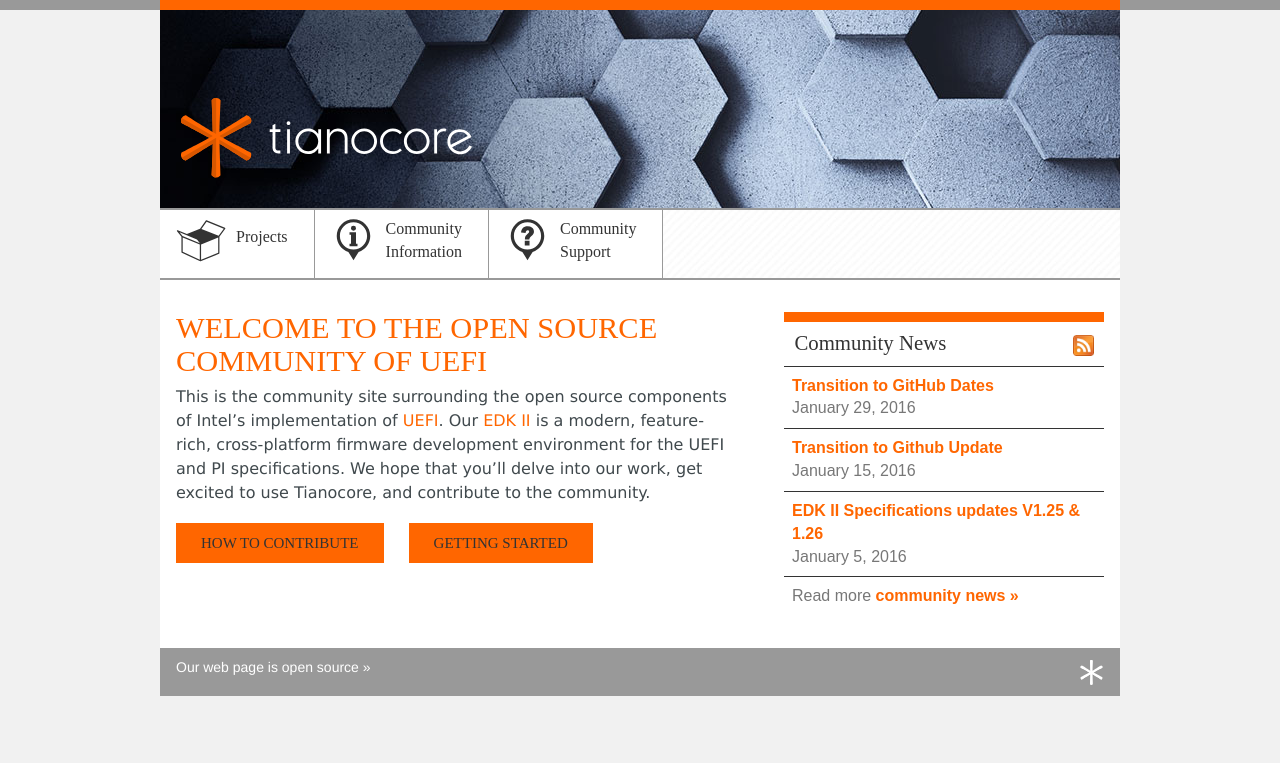
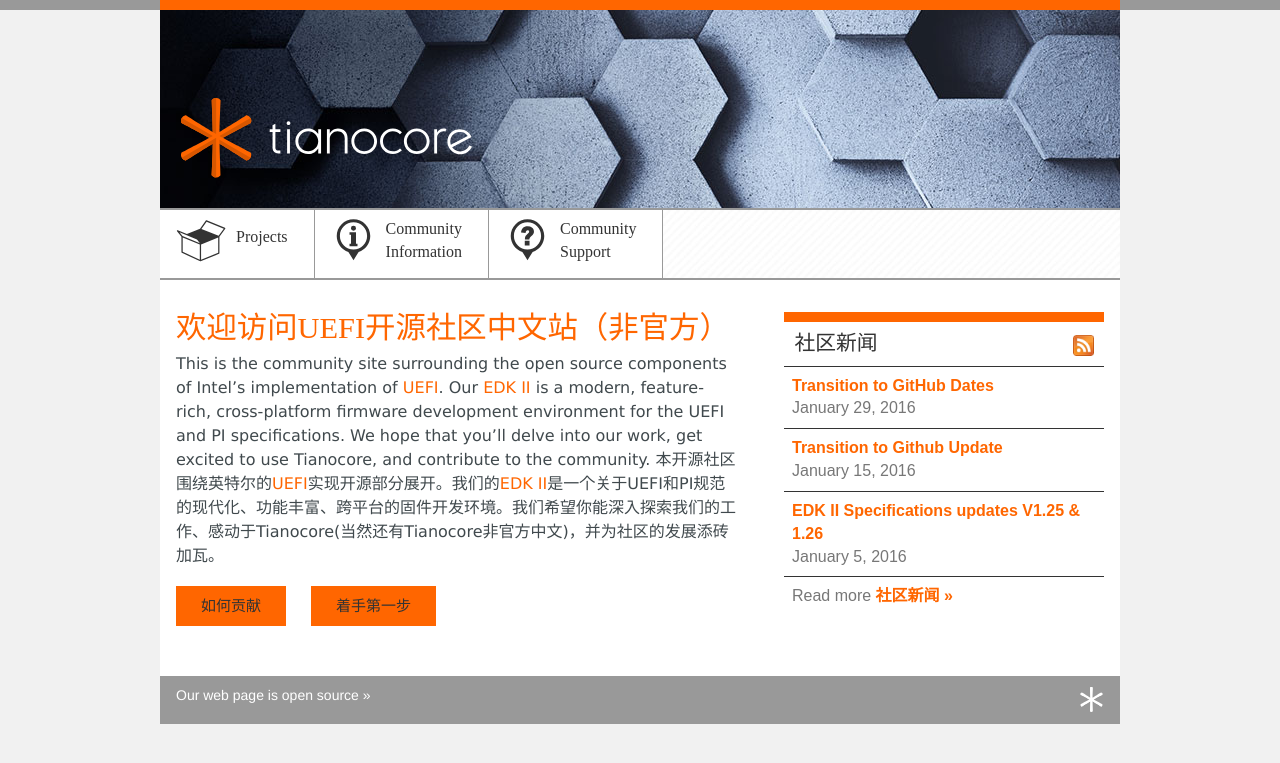
Before and after one commit to tianocorecn/tianocorecn.github.io, a Jekyll site: the page built from index.md, in a window 1280 px wide. Shown: the top 763 px of the page. Built offline with Jekyll 4.4.1, drawn with Linux system fonts in a browser that asks for light colours; nearby versions of some CDN libraries.

Commit message:
首度中文化

```diff
--- a/index.md
+++ b/index.md
@@ -1,6 +1,6 @@
 ---
 layout: front-page
-title: Welcome
+title: 欢迎
 ---
 {% include site-links.md %}
 
@@ -9,17 +9,17 @@ title: Welcome
 
 <div class="main-page content">
 
-# Welcome to the open source community of UEFI
+# 欢迎访问UEFI开源社区中文站（非官方）
 
 This is the community site surrounding the open source components of
 Intel's implementation of [UEFI]({{wiki}}/UEFI). Our [EDK II] is a
 modern, feature-rich, cross-platform firmware development environment
 for the UEFI and PI specifications. We hope that you'll delve into our
 work, get excited to use Tianocore, and contribute to the community.
-
+本开源社区围绕英特尔的[UEFI]({{wiki}}/UEFI)实现开源部分展开。我们的[EDK II]是一个关于UEFI和PI规范的现代化、功能丰富、跨平台的固件开发环境。我们希望你能深入探索我们的工作、感动于Tianocore(当然还有Tianocore非官方中文)，并为社区的发展添砖加瓦。
 <div id="buttons">
-  <a href="{{baseurl}}/contrib/">How to Contribute</a>
-  <a href="{{baseurl}}/contrib/getting-started.html">Getting Started</a>
+  <a href="{{baseurl}}/contrib/">如何贡献</a>
+  <a href="{{baseurl}}/contrib/getting-started.html">着手第一步</a>
 </div>
 
 </div>
@@ -27,7 +27,7 @@ work, get excited to use Tianocore, and contribute to the community.
 <div class="main-page news">
 
 <h2>
-  Community News
+  社区新闻
   <a href="news/feed.xml" style="float: right;">
     <img src="{{baseurl}}/images/feed-icon-28x28.png" style="width: 1em; height: 1em;">
   </a>
@@ -41,7 +41,7 @@ work, get excited to use Tianocore, and contribute to the community.
   </li>
 {% endfor %}
   <li style="border-bottom: none;">
-    Read more <a href="news/">community news »</a><br>
+    Read more <a href="news/">社区新闻 »</a><br>
   </li>
 </ul>
 
```
